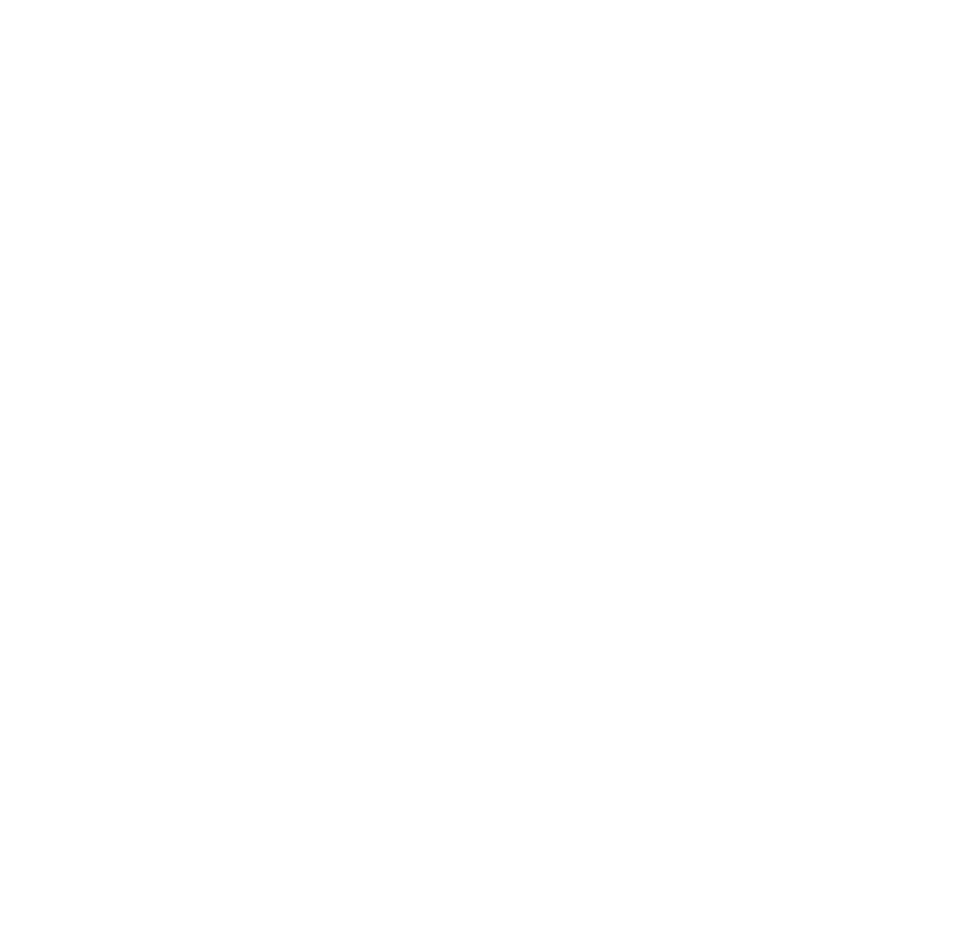
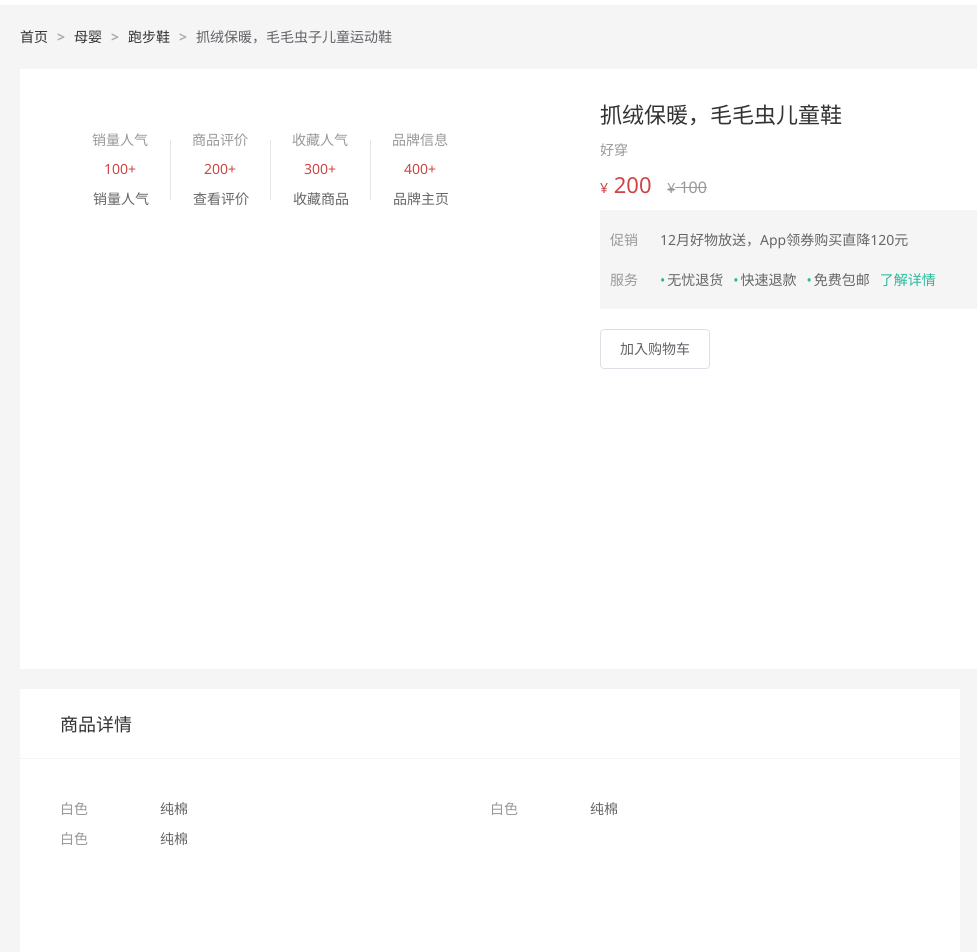
Before and after one commit to wdmzsyy/vue-rabbit, a Vue app: page /detail/1 in a window 1280 px wide. Before the commit this address had no page. Shown: the part 180-1132 px from the top of the page, without its empty margins (0-977 px from the left). Before the commit the page ends 800 px from the top, so only its background shows below. Built offline with nearby package versions, Linux system fonts and the light colour scheme; no server answers; a small style sheet from the web is missing.

Commit message:
详情页-整体业务认识和路由配置

```diff
--- a/src/router/index.js
+++ b/src/router/index.js
@@ -7,6 +7,7 @@
 import Home from '@/views/Home/index.vue'
 import Category from '@/views/Category/index.vue'
 import SubCategory from '@/views/SubCategory/index.vue'
+import Detail from '@/views/Detail/index.vue'
 
 const router = createRouter({
   history: createWebHistory(import.meta.env.BASE_URL),
@@ -29,6 +30,10 @@
         {
           path: 'category/sub/:id',
           component: SubCategory
+        },
+        {
+          path: 'detail/:id',
+          component: Detail
         }
       ]
     },
--- /dev/null
+++ b/src/views/Detail/index.vue
@@ -0,0 +1,355 @@
+<script setup>
+
+</script>
+
+<template>
+    <div class="xtx-goods-page">
+        <div class="container">
+            <div class="bread-container">
+                <el-breadcrumb separator=">">
+                    <el-breadcrumb-item :to="{ path: '/' }">首页</el-breadcrumb-item>
+                    <el-breadcrumb-item :to="{ path: '/' }">母婴
+                    </el-breadcrumb-item>
+                    <el-breadcrumb-item :to="{ path: '/' }">跑步鞋
+                    </el-breadcrumb-item>
+                    <el-breadcrumb-item>抓绒保暖，毛毛虫子儿童运动鞋</el-breadcrumb-item>
+                </el-breadcrumb>
+            </div>
+            <!-- 商品信息 -->
+            <div class="info-container">
+                <div>
+                    <div class="goods-info">
+                        <div class="media">
+                            <!-- 图片预览区 -->
+
+                            <!-- 统计数量 -->
+                            <ul class="goods-sales">
+                                <li>
+                                    <p>销量人气</p>
+                                    <p> 100+ </p>
+                                    <p><i class="iconfont icon-task-filling"></i>销量人气</p>
+                                </li>
+                                <li>
+                                    <p>商品评价</p>
+                                    <p> 200+ </p>
+                                    <p><i class="iconfont icon-comment-filling"></i>查看评价</p>
+                                </li>
+                                <li>
+                                    <p>收藏人气</p>
+                                    <p> 300+ </p>
+                                    <p><i class="iconfont icon-favorite-filling"></i>收藏商品</p>
+                                </li>
+                                <li>
+                                    <p>品牌信息</p>
+                                    <p> 400+ </p>
+                                    <p><i class="iconfont icon-dynamic-filling"></i>品牌主页</p>
+                                </li>
+                            </ul>
+                        </div>
+                        <div class="spec">
+                            <!-- 商品信息区 -->
+                            <p class="g-name"> 抓绒保暖，毛毛虫儿童鞋 </p>
+                            <p class="g-desc"> 好穿 </p>
+                            <p class="g-price">
+                                <span> 200 </span>
+                                <span> 100 </span>
+                            </p>
+                            <div class="g-service">
+                                <dl>
+                                    <dt>促销</dt>
+                                    <dd>12月好物放送，App领券购买直降120元</dd>
+                                </dl>
+                                <dl>
+                                    <dt>服务</dt>
+                                    <dd>
+                                        <span>无忧退货</span>
+                                        <span>快速退款</span>
+                                        <span>免费包邮</span>
+                                        <a href="javascript:;">了解详情</a>
+                                    </dd>
+                                </dl>
+                            </div>
+                            <!-- sku组件 -->
+
+                            <!-- 数据组件 -->
+
+                            <!-- 按钮组件 -->
+                            <div>
+                                <el-button size="large" class="btn">
+                                    加入购物车
+                                </el-button>
+                            </div>
+
+                        </div>
+                    </div>
+                    <div class="goods-footer">
+                        <div class="goods-article">
+                            <!-- 商品详情 -->
+                            <div class="goods-tabs">
+                                <nav>
+                                    <a>商品详情</a>
+                                </nav>
+                                <div class="goods-detail">
+                                    <!-- 属性 -->
+                                    <ul class="attrs">
+                                        <li v-for="item in 3" :key="item.value">
+                                            <span class="dt"> 白色 </span>
+                                            <span class="dd"> 纯棉 </span>
+                                        </li>
+                                    </ul>
+                                    <!-- 图片 -->
+
+                                </div>
+                            </div>
+                        </div>
+                        <!-- 24热榜+专题推荐 -->
+                        <div class="goods-aside">
+
+                        </div>
+                    </div>
+                </div>
+            </div>
+        </div>
+    </div>
+</template>
+
+
+<style scoped lang='scss'>
+.xtx-goods-page {
+    .goods-info {
+        min-height: 600px;
+        background: #fff;
+        display: flex;
+
+        .media {
+            width: 580px;
+            height: 600px;
+            padding: 30px 50px;
+        }
+
+        .spec {
+            flex: 1;
+            padding: 30px 30px 30px 0;
+        }
+    }
+
+    .goods-footer {
+        display: flex;
+        margin-top: 20px;
+
+        .goods-article {
+            width: 940px;
+            margin-right: 20px;
+        }
+
+        .goods-aside {
+            width: 280px;
+            min-height: 1000px;
+        }
+    }
+
+    .goods-tabs {
+        min-height: 600px;
+        background: #fff;
+    }
+
+    .goods-warn {
+        min-height: 600px;
+        background: #fff;
+        margin-top: 20px;
+    }
+
+    .number-box {
+        display: flex;
+        align-items: center;
+
+        .label {
+            width: 60px;
+            color: #999;
+            padding-left: 10px;
+        }
+    }
+
+    .g-name {
+        font-size: 22px;
+    }
+
+    .g-desc {
+        color: #999;
+        margin-top: 10px;
+    }
+
+    .g-price {
+        margin-top: 10px;
+
+        span {
+            &::before {
+                content: "¥";
+                font-size: 14px;
+            }
+
+            &:first-child {
+                color: $priceColor;
+                margin-right: 10px;
+                font-size: 22px;
+            }
+
+            &:last-child {
+                color: #999;
+                text-decoration: line-through;
+                font-size: 16px;
+            }
+        }
+    }
+
+    .g-service {
+        background: #f5f5f5;
+        width: 500px;
+        padding: 20px 10px 0 10px;
+        margin-top: 10px;
+
+        dl {
+            padding-bottom: 20px;
+            display: flex;
+            align-items: center;
+
+            dt {
+                width: 50px;
+                color: #999;
+            }
+
+            dd {
+                color: #666;
+
+                &:last-child {
+                    span {
+                        margin-right: 10px;
+
+                        &::before {
+                            content: "•";
+                            color: $xtxColor;
+                            margin-right: 2px;
+                        }
+                    }
+
+                    a {
+                        color: $xtxColor;
+                    }
+                }
+            }
+        }
+    }
+
+    .goods-sales {
+        display: flex;
+        width: 400px;
+        align-items: center;
+        text-align: center;
+        height: 140px;
+
+        li {
+            flex: 1;
+            position: relative;
+
+            ~li::after {
+                position: absolute;
+                top: 10px;
+                left: 0;
+                height: 60px;
+                border-left: 1px solid #e4e4e4;
+                content: "";
+            }
+
+            p {
+                &:first-child {
+                    color: #999;
+                }
+
+                &:nth-child(2) {
+                    color: $priceColor;
+                    margin-top: 10px;
+                }
+
+                &:last-child {
+                    color: #666;
+                    margin-top: 10px;
+
+                    i {
+                        color: $xtxColor;
+                        font-size: 14px;
+                        margin-right: 2px;
+                    }
+
+                    &:hover {
+                        color: $xtxColor;
+                        cursor: pointer;
+                    }
+                }
+            }
+        }
+    }
+}
+
+.goods-tabs {
+    min-height: 600px;
+    background: #fff;
+
+    nav {
+        height: 70px;
+        line-height: 70px;
+        display: flex;
+        border-bottom: 1px solid #f5f5f5;
+
+        a {
+            padding: 0 40px;
+            font-size: 18px;
+            position: relative;
+
+            >span {
+                color: $priceColor;
+                font-size: 16px;
+                margin-left: 10px;
+            }
+        }
+    }
+}
+
+.goods-detail {
+    padding: 40px;
+
+    .attrs {
+        display: flex;
+        flex-wrap: wrap;
+        margin-bottom: 30px;
+
+        li {
+            display: flex;
+            margin-bottom: 10px;
+            width: 50%;
+
+            .dt {
+                width: 100px;
+                color: #999;
+            }
+
+            .dd {
+                flex: 1;
+                color: #666;
+            }
+        }
+    }
+
+    >img {
+        width: 100%;
+    }
+}
+
+.btn {
+    margin-top: 20px;
+
+}
+
+.bread-container {
+    padding: 25px 0;
+}
+</style>
--- a/src/views/Home/components/HomeNew.vue
+++ b/src/views/Home/components/HomeNew.vue
@@ -18,6 +18,7 @@
     <HomePanel title="新鲜好物" sub-title="新鲜出炉 品质靠谱">
         <ul class="goods-list">
             <li v-for="item in newList" :key="item.id">
+                <!-- 跳转到detail商品详情页面⬇ -->
                 <RouterLink :to="`/detail/${item.id}`">
                     <img :src="item.picture" alt="" />
                     <p class="name">{{ item.name }}</p>
```
